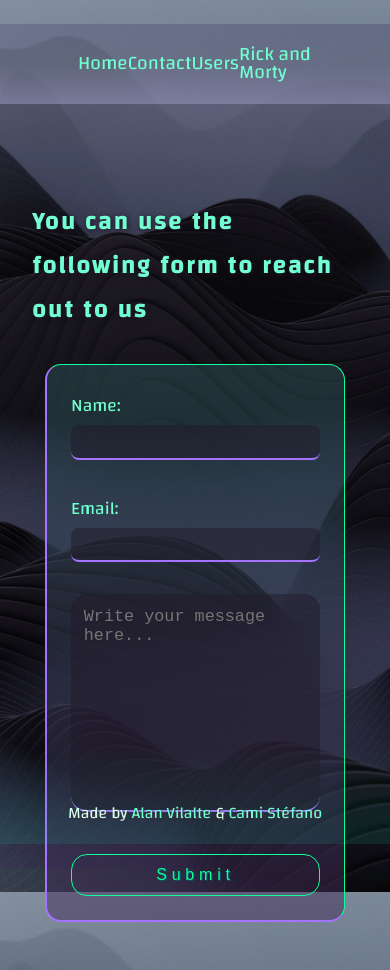
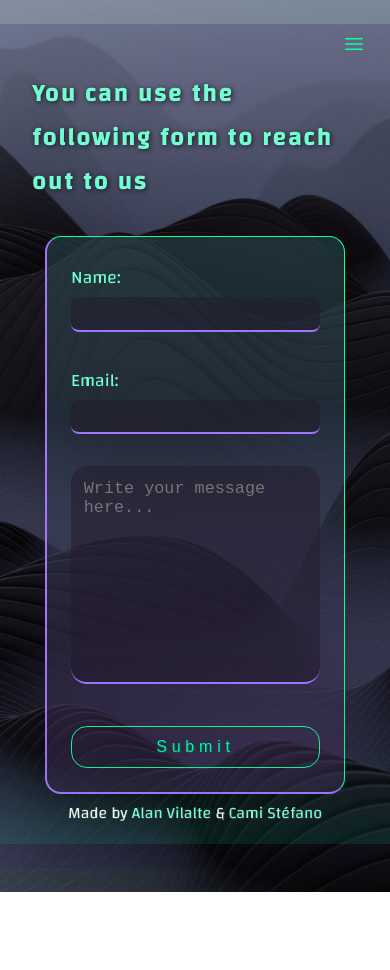
Before and after one commit to camila-stefano/TP2-Skill-Factory, a React (Create React App) app: page /contact in a window 390 px wide. After the commit the page ends 892 px from the top, so only its background shows below. Built offline with nearby package versions, Linux system fonts and the light colour scheme.

Commit message:
add burguerMenu

```diff
--- a/src/components/NavBar.js
+++ /dev/null
@@ -1,29 +0,0 @@
-import { Link, useLocation } from "react-router-dom";
-
-const NavBar = () => {
-  const { pathname: location } = useLocation();
-  const navBarException = `/rick-and-morty`;
-  console.log("this is location", location);
-  return (
-    <nav
-      className={
-        location === navBarException ? "navBar navBar__RickAndMorty" : "navBar"
-      }
-    >
-      <Link to="/" className="navBar__link">
-        Home
-      </Link>
-      <Link to="./contact" className="navBar__link">
-        Contact
-      </Link>
-      <Link to="./users" className="navBar__link">
-        Users
-      </Link>
-      <Link to="./rick-and-morty" className="navBar__link">
-        Rick and Morty
-      </Link>
-    </nav>
-  );
-};
-
-export default NavBar;
--- /dev/null
+++ b/src/components/NavBar/index.js
@@ -0,0 +1,39 @@
+import { useState } from "react";
+import { Link, useLocation } from "react-router-dom";
+import "./styles.css";
+
+const NavBar = () => {
+  const { pathname: location } = useLocation();
+  const [hidden, setHidden] = useState(true);
+  const navBarException = location === `/rick-and-morty`;
+
+  return (
+    <nav className={`navBar ${navBarException ? "navBar__RickAndMorty" : ""} ${hidden ? "navBar__hidden" : ""}`}>
+      <Link to="/" className="navBar__link">
+        Home
+      </Link>
+      <Link to="./contact" className="navBar__link">
+        Contact
+      </Link>
+      <Link to="./users" className="navBar__link">
+        Users
+      </Link>
+      <Link to="./rick-and-morty" className="navBar__link">
+        Rick and Morty
+      </Link>
+      <button onClick={() => setHidden(!hidden)} className="hide__btn">
+        {hidden ? (
+          <svg xmlns="http://www.w3.org/2000/svg" fill="none" viewBox="0 0 24 24" strokeWidth={1.5} stroke="currentColor" className="w-6 h-6">
+            <path strokeLinecap="round" strokeLinejoin="round" d="M3.75 6.75h16.5M3.75 12h16.5m-16.5 5.25h16.5" />
+          </svg>
+        ) : (
+          <svg xmlns="http://www.w3.org/2000/svg" fill="none" viewBox="0 0 24 24" strokeWidth={1.5} stroke="currentColor" className="w-6 h-6">
+            <path strokeLinecap="round" strokeLinejoin="round" d="M6 18L18 6M6 6l12 12" />
+          </svg>
+        )}
+      </button>
+    </nav>
+  );
+};
+
+export default NavBar;
--- /dev/null
+++ b/src/components/NavBar/styles.css
@@ -0,0 +1,74 @@
+.navBar {
+  width: 100%;
+  color: var(--aquamarine);
+  align-items: center;
+  font-size: 1.2rem;
+  background: linear-gradient(rgba(125, 125, 121, 0), rgba(147, 177, 174, 0.1), rgba(152, 148, 189, 0.548));
+  top: 0;
+  padding: 0 20%;
+  display: flex;
+  justify-content: space-between;
+  height: 5rem;
+  transition: all 0.3s ease-in-out;
+}
+
+.navBar__link {
+  color: var(--aquamarine);
+  padding: 0.5rem 0;
+  line-height: 1.5ch;
+  border-bottom: 1px solid transparent;
+  border-top: 1px solid transparent;
+  transition: 0.5s;
+}
+
+.navBar__link:hover {
+  border-bottom: 1px solid var(--aquamarine);
+  border-top: 1px solid var(--aquamarine);
+  text-shadow: 1px 1px 5px var(--aquamarine);
+  padding: 1rem 0;
+  transition: 0.5s;
+}
+
+.navBar__RickAndMorty {
+  background: url(../../assets/images/trippy.jpg);
+  /* background-size: cover; */
+  /* border-bottom: 1px solid var(--aquamarine); */
+  /* box-shadow: 0 0 150px 5px rgba(12, 255, 174, 0.3); */
+  position: fixed;
+  z-index: 2;
+}
+
+.hide__btn {
+  position: absolute;
+  display: none;
+  justify-content: center;
+  align-items: center;
+  height: 1.5rem;
+  width: 1.5rem;
+  top: 0.5rem;
+  right: 1.5rem;
+  font-size: 0.7rem;
+  background: transparent;
+  color: rgb(12, 255, 154);
+  cursor: pointer;
+  border: none;
+}
+
+@media (max-width: 720px) {
+  .navBar {
+    flex-direction: column;
+    background: rgba(0, 0, 0, 0.5);
+    height: 200px;
+    padding: 1rem 0rem;
+  }
+
+  .navBar__hidden {
+    height: 0;
+    padding: 0;
+    overflow: hidden;
+  }
+
+  .hide__btn {
+    display: flex;
+  }
+}
--- a/src/pages/Contact/styles.css
+++ b/src/pages/Contact/styles.css
@@ -7,6 +7,12 @@
   align-items: center;
   padding: 1rem 2rem;
   gap: 2rem;
+}
+
+@media (max-width: 720px) {
+  .contact {
+    margin-top: 0;
+  }
 }
 
 .contact__title {
--- a/src/styles/styles.css
+++ b/src/styles/styles.css
@@ -20,7 +20,7 @@
   position: relative;
   /* overflow-x: hidden; */
 }
-.color-filter{
+.color-filter {
   width: 100vw;
   height: 100vh;
   background: linear-gradient(var(--dark-purple), var(--royal-purple));
@@ -30,46 +30,6 @@
   top: 0;
   left: 0;
   z-index: -3;
-}
-.navBar {
-  width: 100%;
-  color: var(--aquamarine);
-  align-items: center;
-  font-size: 1.2rem;
-  background: linear-gradient(
-    rgba(125, 125, 121, 0),
-    rgba(147, 177, 174, 0.1),
-    rgba(152, 148, 189, 0.548)
-  );
-  top: 0;
-  padding: 0 20%;
-  display: flex;
-  justify-content: space-between;
-  height: 5rem;
-  /* border-bottom: 1px solid rgba(113, 255, 208, 1); */
-}
-.navBar__link {
-  color: var(--aquamarine);
-  padding: 0.5rem 0;
-  line-height: 1.5ch;
-  border-bottom: 1px solid transparent;
-  border-top: 1px solid transparent;
-  transition: 0.5s;
-}
-.navBar__link:hover {
-  border-bottom: 1px solid var(--aquamarine);
-  border-top: 1px solid var(--aquamarine);
-  text-shadow: 1px 1px 5px var(--aquamarine);
-  padding: 1rem 0;
-  transition: 0.5s;
-}
-.navBar__RickAndMorty {
-  background: url(../assets/images/trippy.jpg);
-  /* background-size: cover; */
-  /* border-bottom: 1px solid var(--aquamarine); */
-  /* box-shadow: 0 0 150px 5px rgba(12, 255, 174, 0.3); */
-  position: fixed;
-  z-index: 2;
 }
 
 .bg-img {
```
